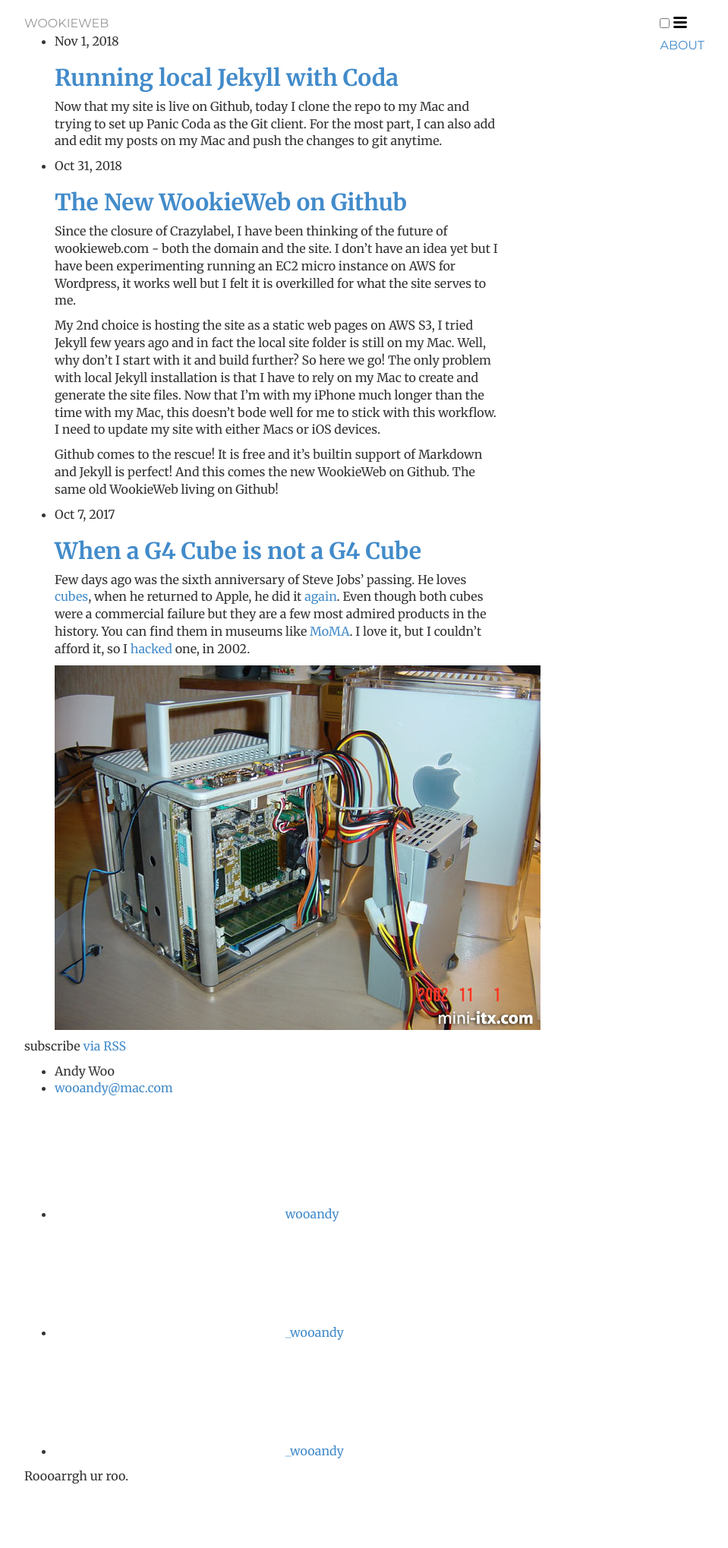
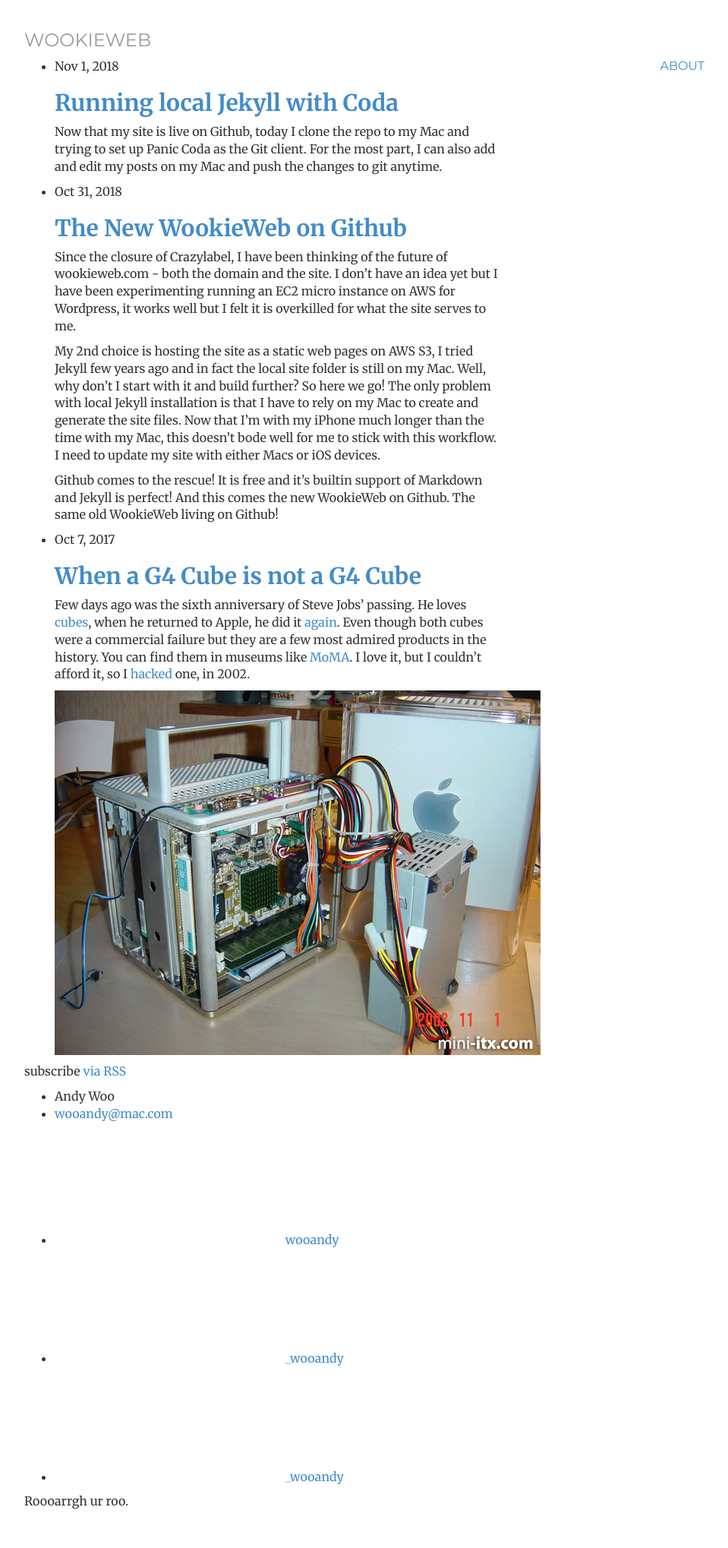
Before and after one commit to wooandy/wooandy.github.io, a Jekyll site: the page built from index.md, in a window 1280 px wide. Shown: the whole page at 76% size, without its empty margins (160-1119 px from the left). Built offline with Jekyll 4.4.1, drawn with Linux system fonts in a browser that asks for light colours; before the commit the page ends 2005 px from its top, so only the background shows below that.

Commit message:
Fixing CSS issues

```diff
--- a/_includes/header.html
+++ b/_includes/header.html
@@ -4,28 +4,13 @@
     {%- assign default_paths = site.pages | map: "path" -%}
     {%- assign page_paths = site.header_pages | default: default_paths -%}
     {%- assign titles_size = site.pages | map: 'title' | join: '' | size -%}
-    <a class="site-title text-muted" rel="author" href="{{ "/" | relative_url }}">{{ site.title | escape }}</a>
+    <h3 class="text-muted"><a href="{{ "/" | relative_url }}">{{ site.title | escape }}</a></h3>
 
-    {%- if titles_size > 0 -%}
-      <nav class="nav nav-pills pull-right">
-        <input type="checkbox" id="nav-trigger" class="nav-trigger" />
-        <label for="nav-trigger">
-          <span class="menu-icon">
-            <svg viewBox="0 0 18 15" width="18px" height="15px">
-              <path d="M18,1.484c0,0.82-0.665,1.484-1.484,1.484H1.484C0.665,2.969,0,2.304,0,1.484l0,0C0,0.665,0.665,0,1.484,0 h15.032C17.335,0,18,0.665,18,1.484L18,1.484z M18,7.516C18,8.335,17.335,9,16.516,9H1.484C0.665,9,0,8.335,0,7.516l0,0 c0-0.82,0.665-1.484,1.484-1.484h15.032C17.335,6.031,18,6.696,18,7.516L18,7.516z M18,13.516C18,14.335,17.335,15,16.516,15H1.484 C0.665,15,0,14.335,0,13.516l0,0c0-0.82,0.665-1.483,1.484-1.483h15.032C17.335,12.031,18,12.695,18,13.516L18,13.516z"/>
-            </svg>
-          </span>
-        </label>
-
-        <div class="trigger">
           {%- for path in page_paths -%}
             {%- assign my_page = site.pages | where: "path", path | first -%}
             {%- if my_page.title -%}
             <a class="nav nav-pills pull-right" href="{{ my_page.url | relative_url }}">{{ my_page.title | escape }}</a>
             {%- endif -%}
           {%- endfor -%}
-        </div>
-      </nav>
-    {%- endif -%}
   </div>
 </header>
```
